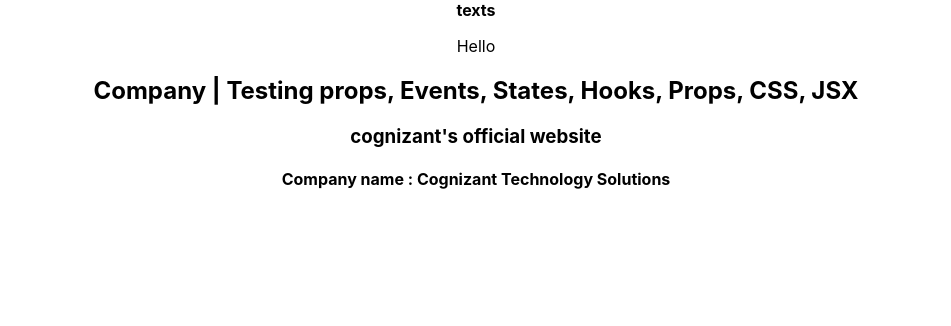
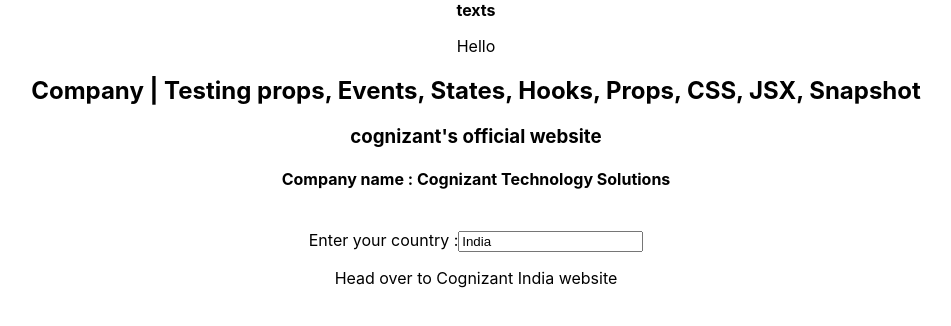
Before and after one commit to sachin-ranganath-k/react-unit-testing, a React (Create React App) app: page / in a window 1280 px wide. Shown: the top 326 px of the page, without its empty margins (164-1115 px from the left). Built offline with nearby package versions, Linux system fonts and the light colour scheme.

Commit message:
testing with onchange and placeholder

```diff
--- a/src/components/company/Company.js
+++ b/src/components/company/Company.js
@@ -1,13 +1,34 @@
-import React from 'react'
+import React, { useState } from "react";
 
-const Company = ({name}) => {
+const Company = ({ name }) => {
+  const [country, setCountry] = useState("India");
+
+  const countryChangeHandler = (event) => {
+    console.log(event);
+    setCountry(event.target.value);
+  };
+
   return (
     <div>
-        <h2>Company | Testing props, Events, States, Hooks, Props, CSS, JSX</h2>
-        <h3 data-testid="companyName">cognizant's official website</h3>
-        <h4 data-testid="companyFullName">Company name : {name}</h4>
+      <h2>
+        Company | Testing props, Events, States, Hooks, Props, CSS, JSX,
+        Snapshot
+      </h2>
+      <h3 data-testid="companyName">cognizant's official website</h3>
+      <h4 data-testid="companyFullName">Company name : {name}</h4>
+
+      <br />
+      {/* Working with onchange */}
+      <label>Enter your country :</label>
+      <input
+        type="text"
+        placeholder="Enter Country"
+        value={country}
+        onChange={countryChangeHandler}
+      />
+      <p>Head over to Cognizant {country} website</p>
     </div>
-  )
-}
+  );
+};
 
-export default Company
+export default Company;
```
Also changed, not shown: 1 other file (tests, documents, lock files or other folders).
